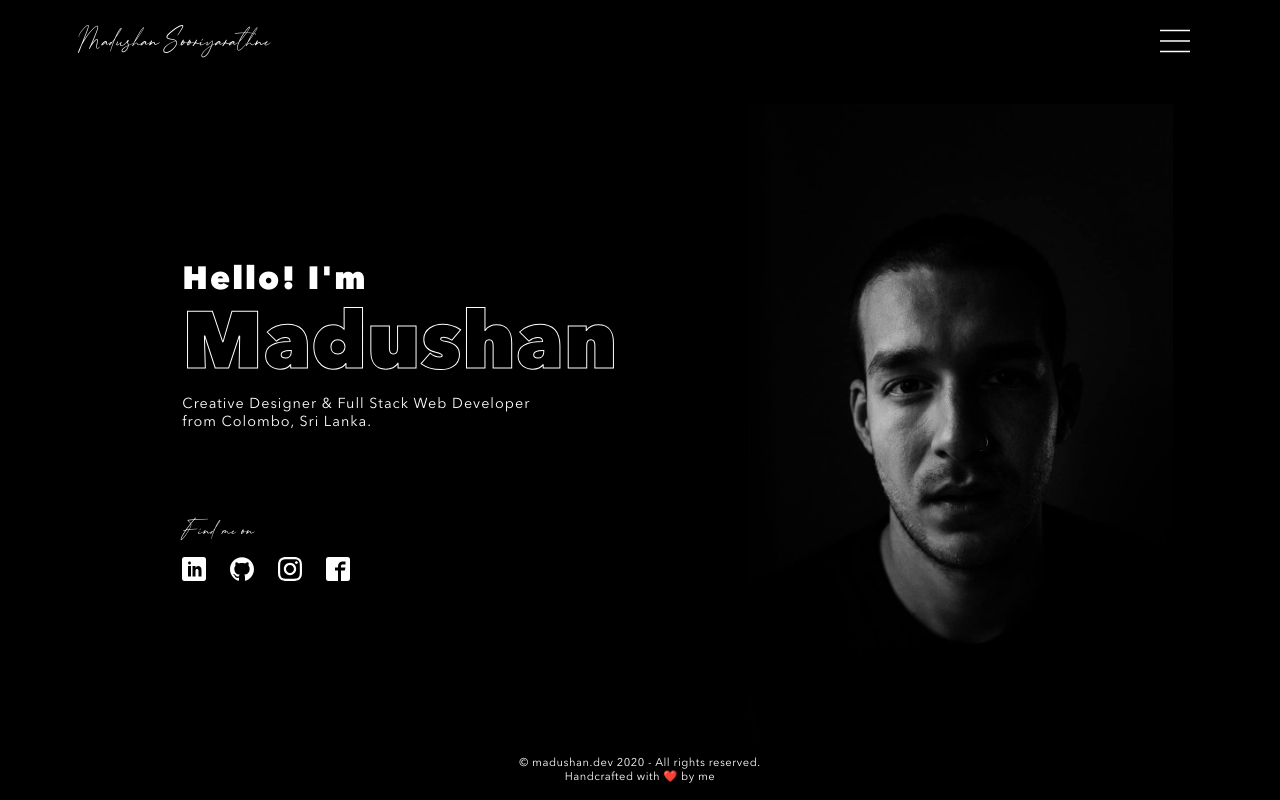
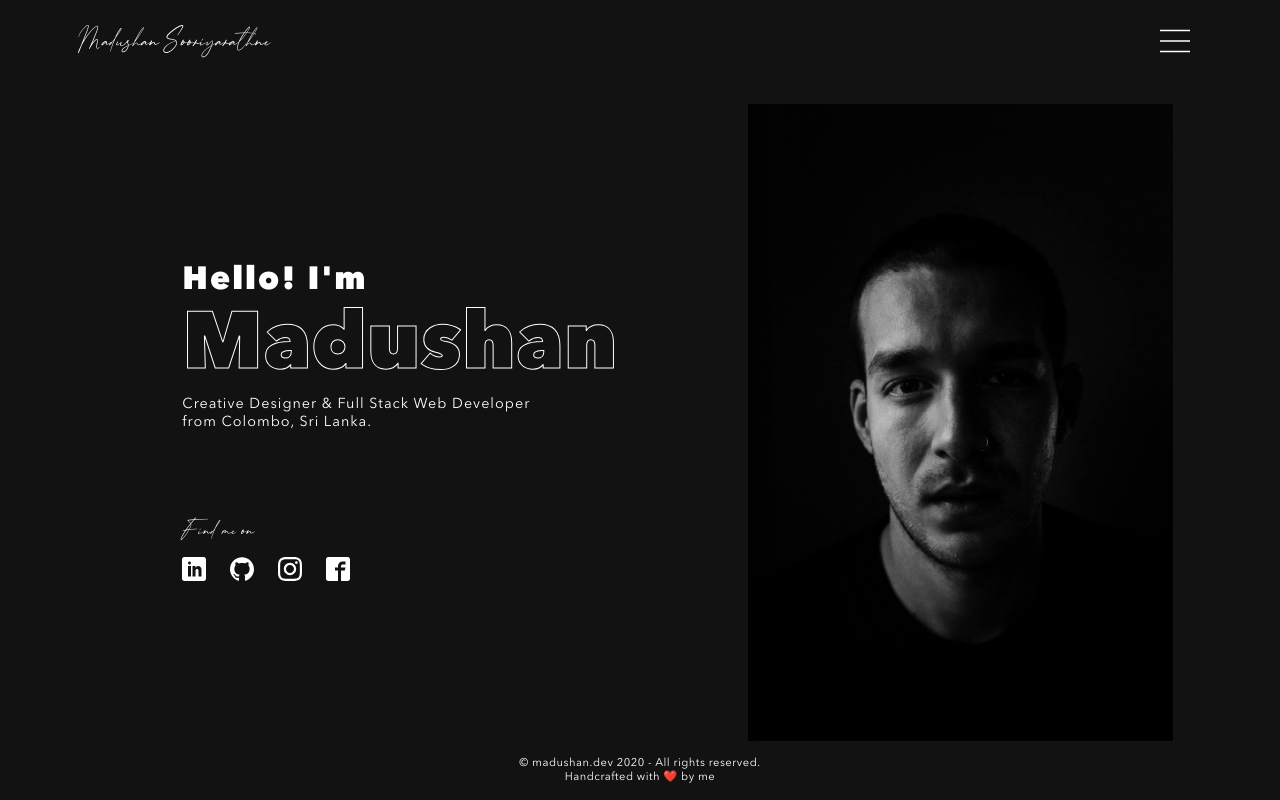
Before and after one commit to madushan-sooriyarathne/madushan-portfolio, a Next.js app: page / in a window 1280 px wide. Built offline with nearby package versions, Linux system fonts and the light colour scheme.

Commit message:
changed the colors

```diff
--- a/styles/theme.js
+++ b/styles/theme.js
@@ -1,9 +1,9 @@
 const theme = {
-  colorBlack: "#000",
-  colorBlackLight: "#1a1a1a",
+  colorBlack: "#121212",
+  colorBlackLight: "#222222",
   colorWhite: "#fff",
-  colorGray: "#636e72",
-  colorGrayLight: "#b2bec3",
+  colorGray: "#3B3B3B",
+  colorGrayLight: "#7e7e7e",
   colorSuccess: "#06D6A0",
   colorSuccessRGB: "6, 214, 160",
   colorWarning: "#F4A261",
```
